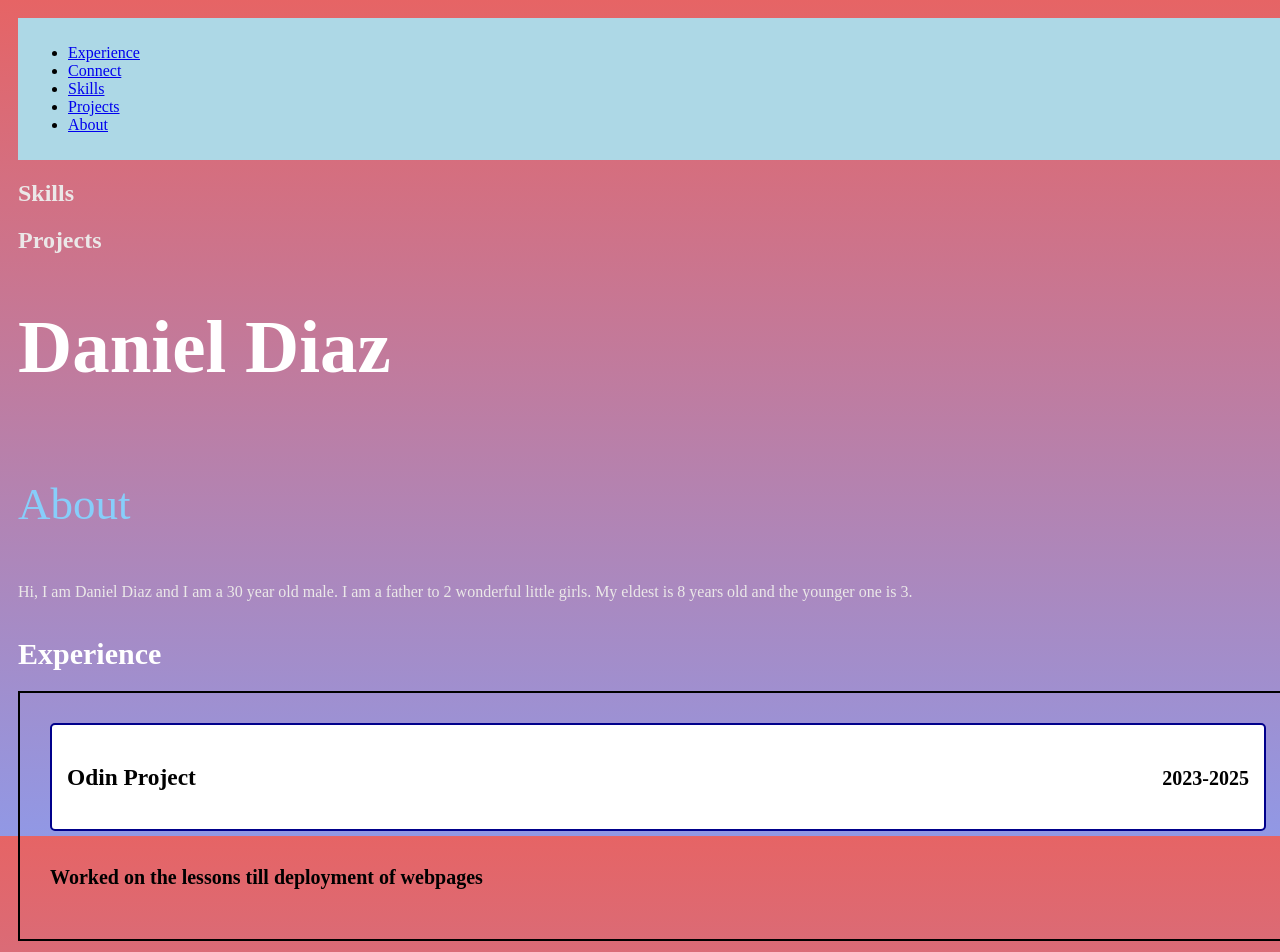
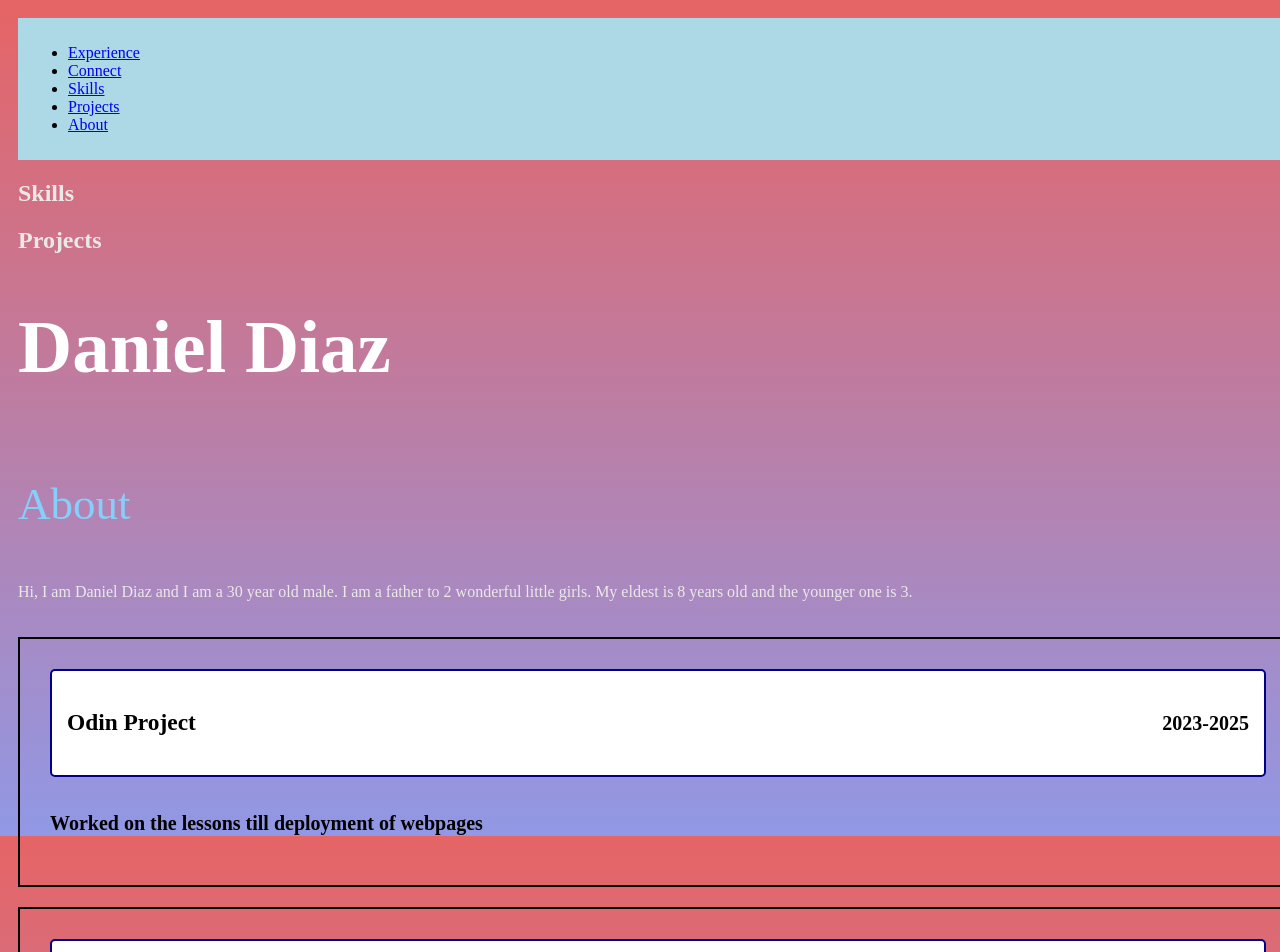
Before and after one commit to danny45694/daniel-diaz-kepler, a plain HTML site: page index.html in a window 1280 px wide. Shown: the top 952 px of the page. Drawn offline with Linux system fonts and the light colour scheme.

Commit message:
checking changes again

```diff
--- a/css/index.css
+++ b/css/index.css
@@ -24,12 +24,17 @@ body {
 }
 
 #experience {
-    font-size: 30px;
-    font-weight: bold;
-    color: white;
-}
+    display: flex;
+    flex-direction: column;
+    gap: 1rem;
+  }
 
-.h2 {
+  .jobEntry {
+    display: flex;
+    justify-content: space-between;
+  }
+
+.about {
 
     justify-content: space-between;
     font-size: 45px;
--- a/index.html
+++ b/index.html
@@ -35,7 +35,7 @@
 
     <div class="content">
         <div class = "subContent">
-            <h2 class = "h2">About</h2>
+            <h2 class = "about">About</h2>
         </div>
         <div class = "subContent">
             <p>Hi, I am Daniel Diaz and I am a 30 year old male. I am a father to 2 wonderful little girls. My eldest is 8 years old and the younger one is 3.</p>
@@ -43,8 +43,7 @@
 
         <div id="exp">
 
-          <h1 id="experience">Experience</h1>
-
+      <section id="experience">
         <div class="jobEntry">
             <div class="jobHeader">
               <h3 class="jobTitle">Odin Project</h3>
@@ -52,6 +51,7 @@
             </div>
             <p class="jobDesc">Worked on the lessons till deployment of webpages</p>
           </div>
+        </section>
 
         <div class="jobEntry">
             <div class="jobHeader">
```
